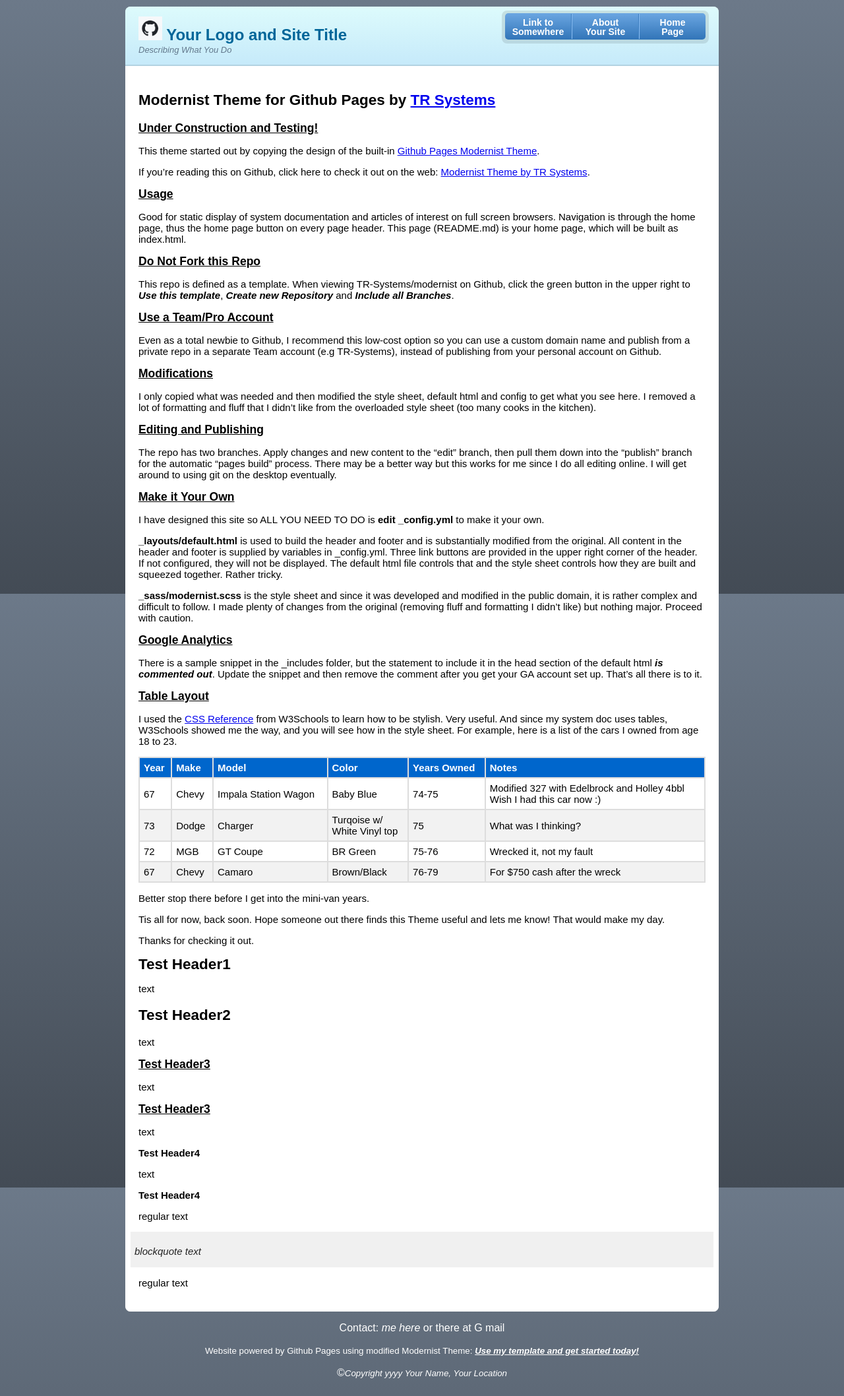
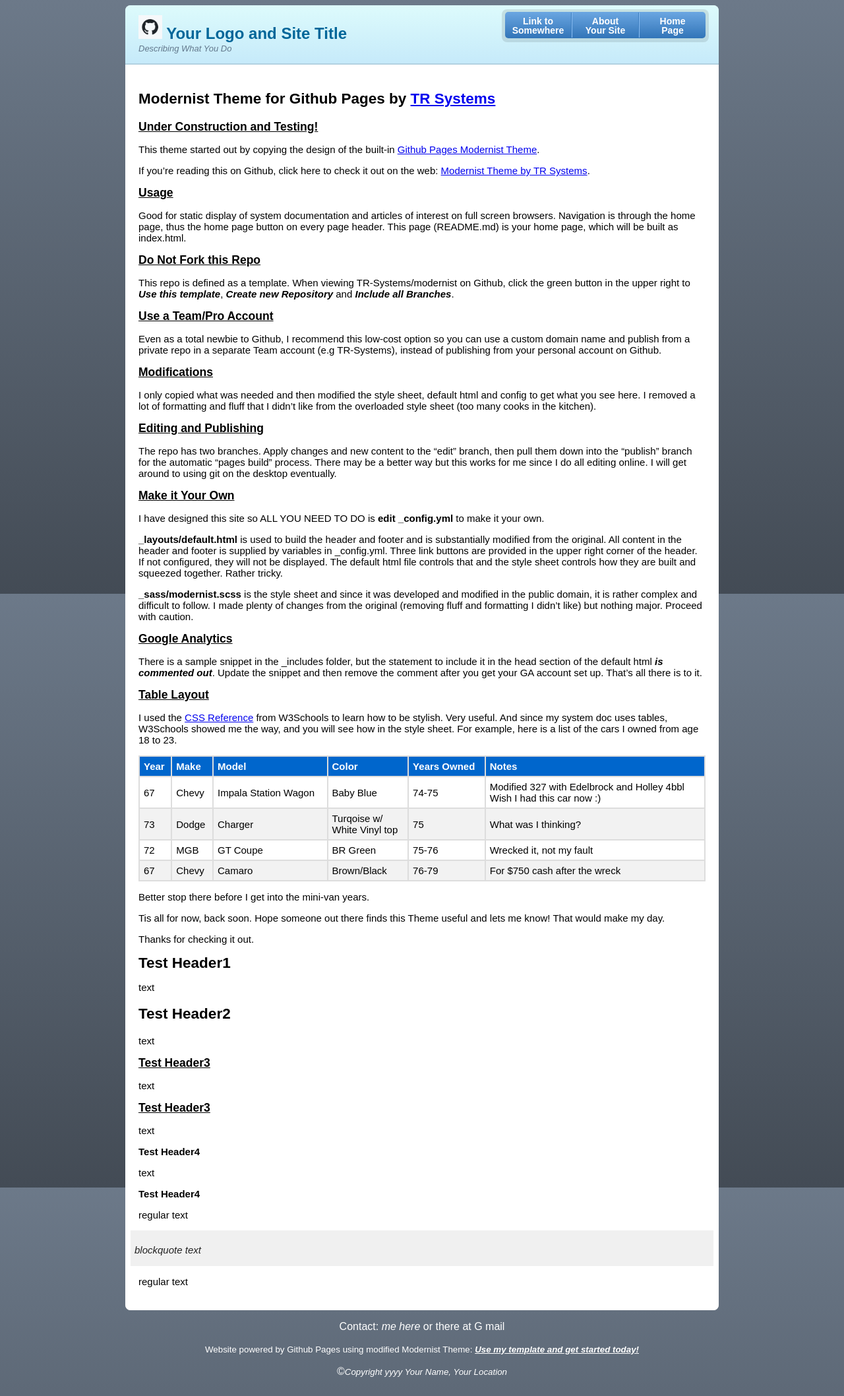
Before and after one commit to TR-Systems/modernist, a Jekyll site: the page built from README.md, in a window 1280 px wide. Shown: the whole page at 66% size. Built offline with Jekyll 4.4.1, drawn with Linux system fonts in a browser that asks for light colours; our own code applies the rules of GitHub Pages for plain Markdown files; after the commit the page ends 2088 px from its top, so only the background shows below that.

Commit message:
Update modernist.scss

```diff
--- a/_sass/modernist.scss
+++ b/_sass/modernist.scss
@@ -3,10 +3,9 @@
   background: #6C7989 linear-gradient(#6C7989, #434B55) fixed;
   height: 100%;
 }
-
+/*   padding: 10px 0; */
 body {
-  padding: 10px 0;
-  margin: 0;
+  margin: 8px;
   font-family: Arial, Helvetica, sans-serif;
   color: #000;
   font-weight: normal;
```
